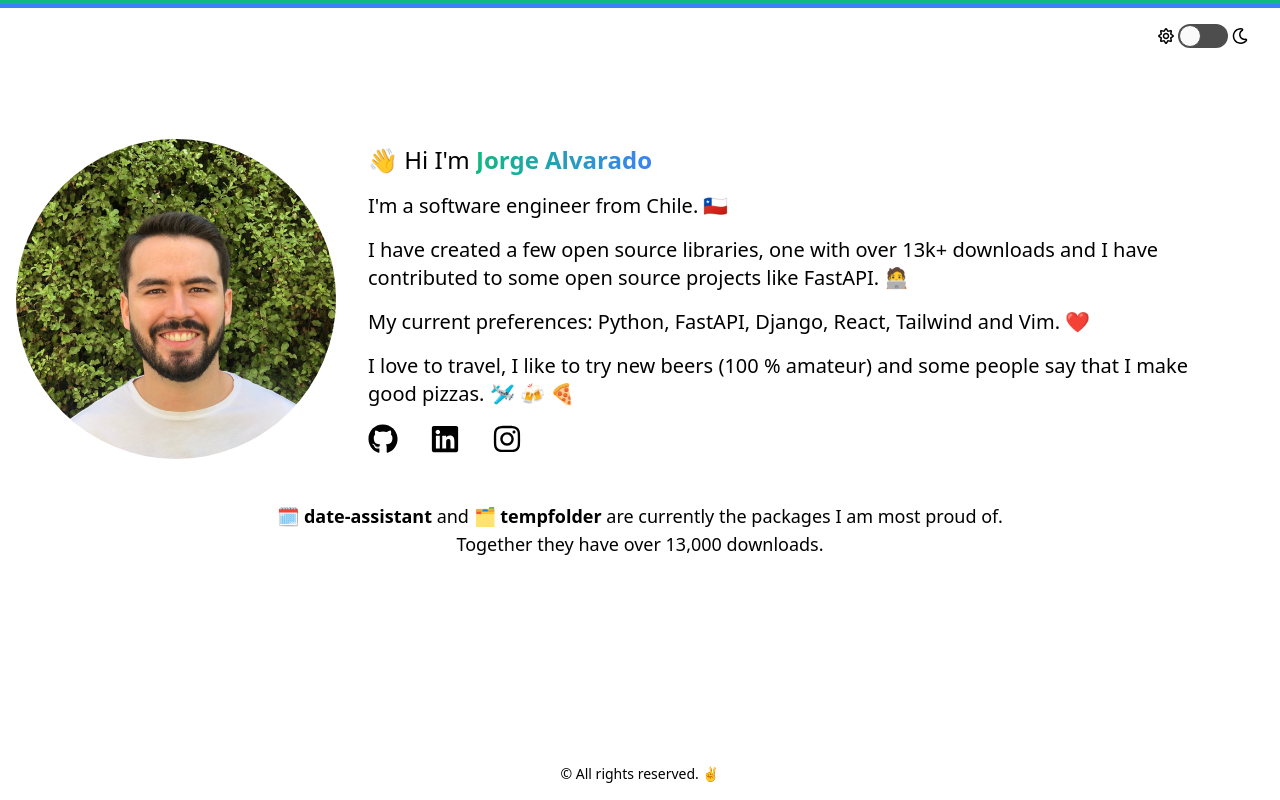
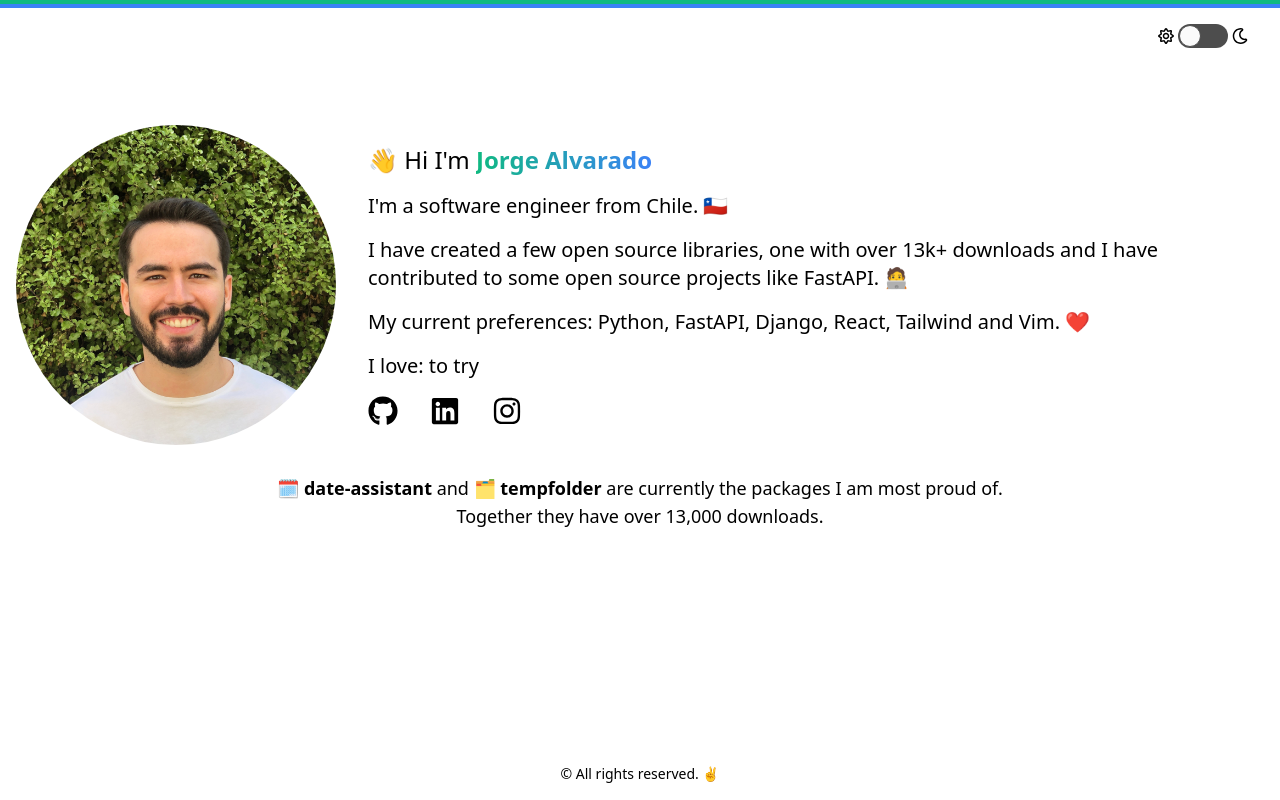
Before and after one commit to jalvaradosegura/jorgealvarado-me, a React (Create React App) app: page / in a window 1280 px wide. Built offline with nearby package versions, Linux system fonts and the light colour scheme.

Commit message:
Add animated text

```diff
--- a/package.json
+++ b/package.json
@@ -12,6 +12,7 @@
     "react-icons": "^4.2.0",
     "react-scripts": "4.0.3",
     "react-toggle": "^4.1.2",
+    "react-typical": "^0.1.3",
     "web-vitals": "^1.1.2"
   },
   "scripts": {
--- /dev/null
+++ b/src/components/AnimatedText.js
@@ -0,0 +1,30 @@
+import Typical from "react-typical"
+
+const AnimatedText = ({ prevText }) => {
+  return (
+    <>
+      I love:{" "}
+      <Typical
+        loop={Infinity}
+        wrapper="span"
+        steps={[
+	  "to travel 🛩",
+          1500,
+	  "to try new beers 🍻",
+          1500,
+	  "pizza 🍕",
+          1500,
+	  "to make pizza 🍕🍕",
+          1500,
+	  "my family ❤️",
+          1500,
+	  "to learn 👨‍🎓",
+          1500,
+        ]}
+        className=""
+      />
+    </>
+  )
+}
+
+export default AnimatedText
--- a/src/components/BioText.js
+++ b/src/components/BioText.js
@@ -1,4 +1,5 @@
 import BioSocialIcons from "./BioSocialIcons";
+import AnimatedText from "./AnimatedText.js";
 
 const BioText = () => {
   return (
@@ -21,8 +22,7 @@ const BioText = () => {
       </p>
 
       <p className="text-xl pt-4">
-        I love to travel, I like to try new beers (100 % amateur) and some
-        people say that I make good pizzas. 🛩 🍻 🍕
+    	<AnimatedText/>
       </p>
 
       <BioSocialIcons></BioSocialIcons>
```
Also changed, not shown: 1 other file (tests, documents, lock files or other folders).
